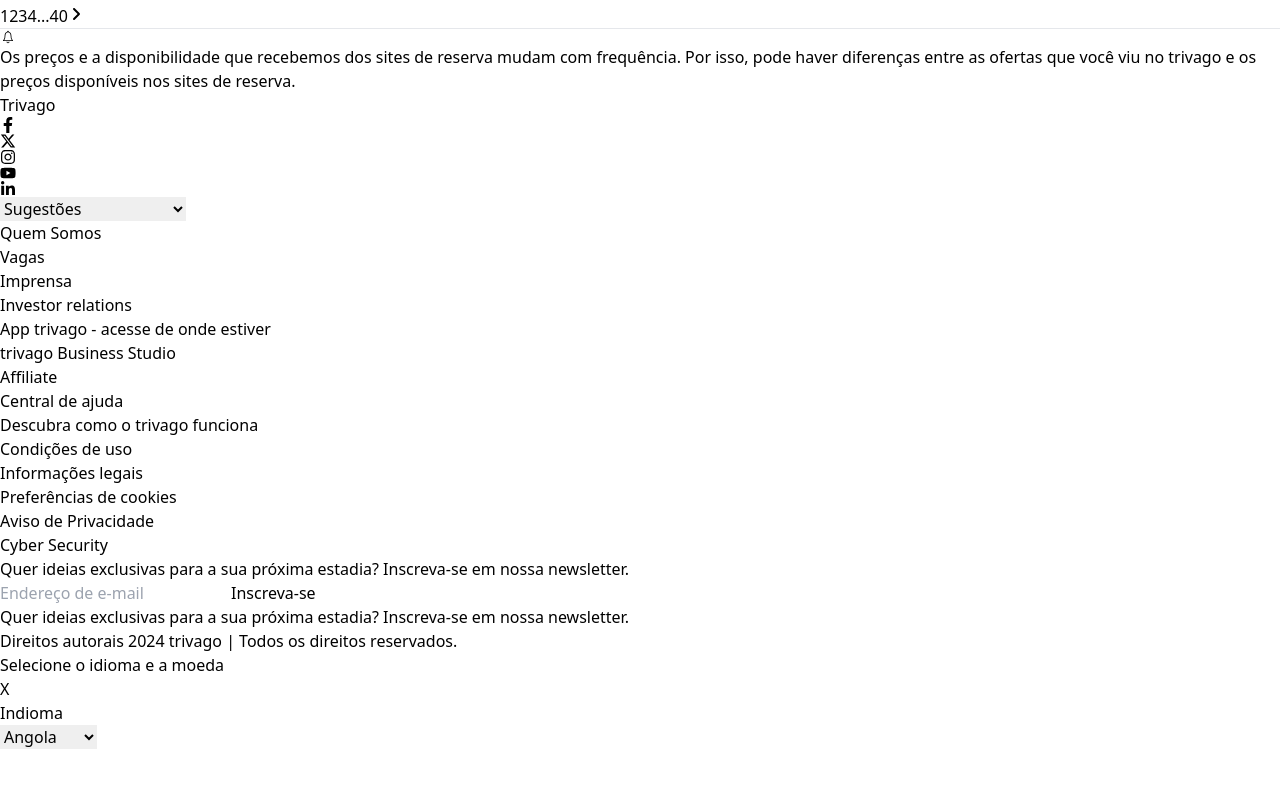
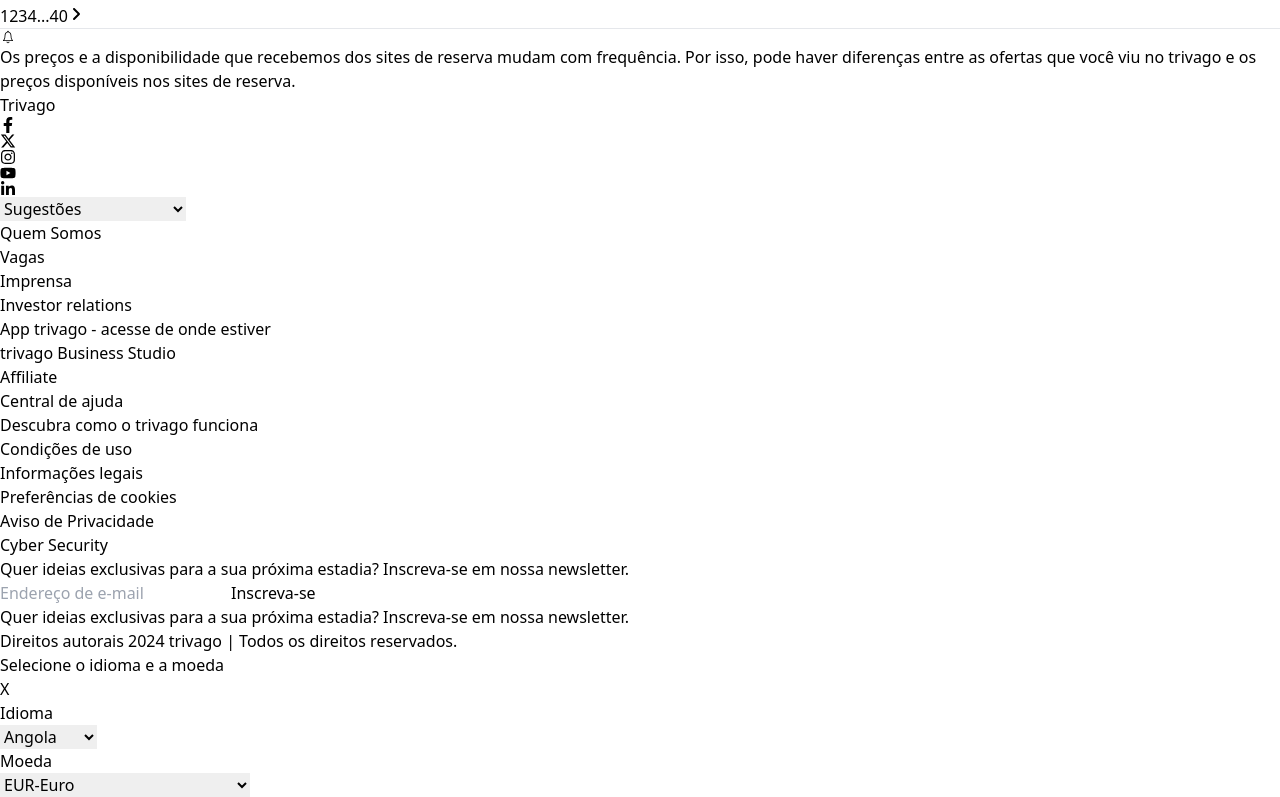
Before and after one commit to cesar7722a/trivago, a React (Vite) app: page / in a window 1280 px wide. Shown: the part 4152-4949 px from the top of the page. Before the commit the page ends 4901 px from the top, so only its background shows below. Built offline with nearby package versions, Linux system fonts and the light colour scheme.

Commit message:
finalizei o estilo do selectContry e create component CustomSelect

```diff
--- a/src/App.jsx
+++ b/src/App.jsx
@@ -28,6 +28,7 @@
 import { CardModal } from "./card_modal";
 import { TitleModal } from "./componentes/titleModal";
 import { SelectCountry } from "./componentes/dinaComponentes/select";
+import { CustomSelect } from "./componentes/customSelect";
 
 function App() {
 
@@ -546,12 +547,22 @@
             <h1 className="text-[#000] text-base font-bold">Selecione o idioma e a moeda</h1>
             <span className="text-[#000] text-base font-bold cursor-pointer">X</span>
           </TitleModal>
-          <div>
-            <h1>Indioma</h1>
+          <CustomSelect className="px-6">
+            <h1 className="text-xs text-[#0a1121]">Idioma</h1>
             <SelectCountry
-              option={
-                ["Angola", "França", "Alemanha", "Quenia", "Japão", "Ruanda"]} />
-          </div>
+              className="w-[21rem] border border-r-emerald-50 px-2 py-2 rounded-lg mt-1 text-[#0a1121] outline-none"
+              optionCountry={
+                ["Angola", "França", "Alemanha", "Quenia", "Japão", "Ruanda"]
+              } />
+          </CustomSelect>
+          <CustomSelect className="px-6">
+            <h1 className="text-xs text-[#0a1121]">Moeda</h1>
+            <SelectCountry
+              className="w-[21rem] border border-r-emerald-50 px-2 py-2 rounded-lg mt-1 text-[#0a1121] outline-none"
+              optionCountry={
+                ["EUR-Euro", "GBP-Libra esterlina", "USD-Dólar dos Estados Unidos", "ARS-Peso Argentino", "AUD-Dólar australiano", "BRL-Real"]
+              } />
+          </CustomSelect>
         </CardModal>
       </Modal>
     </div>
--- a/src/card_modal.jsx
+++ b/src/card_modal.jsx
@@ -1,7 +1,7 @@
 
 export function CardModal(props) {
   return (
-    <div {...props} className="bg-white h-64 w-[24rem] rounded-lg">
+    <div {...props} className="bg-white h-64 w-[24rem] rounded-lg flex flex-col gap-4">
       {props.children}
     </div>
   )
--- /dev/null
+++ b/src/componentes/customSelect.jsx
@@ -0,0 +1,8 @@
+
+export function CustomSelect(props) {
+  return (
+    <div {...props}>
+      {props.children}
+    </div>
+  )
+}
--- a/src/componentes/dinaComponentes/select.jsx
+++ b/src/componentes/dinaComponentes/select.jsx
@@ -4,7 +4,13 @@
   return (
     <select {...props} name="" id="">
       {
-        props.option.map(element => <option key={element.id}>{element}</option>)
+        props.optionCountry.map((element, index) =>
+          <option
+            className="hover:bg-blue-700"
+            key={index}>
+            {element}
+          </option>
+        )
       }
     </select>
   )
--- a/src/componentes/titleModal.jsx
+++ b/src/componentes/titleModal.jsx
@@ -2,7 +2,7 @@
 
 export function TitleModal(props) {
   return (
-    <div {...props} className="flex justify-between px-6 py-4">
+    <div {...props} className="flex justify-between px-6 mt-4">
       {props.children}
     </div>
   )
```
